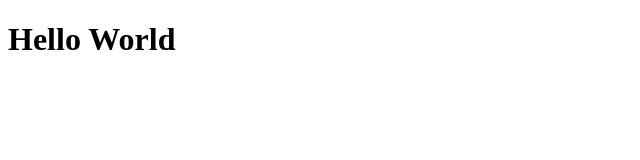
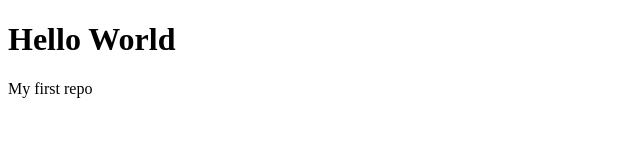
Before and after one commit to edwinprins1/demo-repo, a plain HTML site: page index.html in a window 1280 px wide. Shown: the whole page, without its empty margins (0-640 px from the left). Drawn offline with Linux system fonts and the light colour scheme.

Commit message:
Update index.html

```diff
--- a/index.html
+++ b/index.html
@@ -8,5 +8,6 @@
 </head>
 <body>
     <h1>Hello World</h1>
+    <p> My first repo</p>
 </body>
 </html>
```
